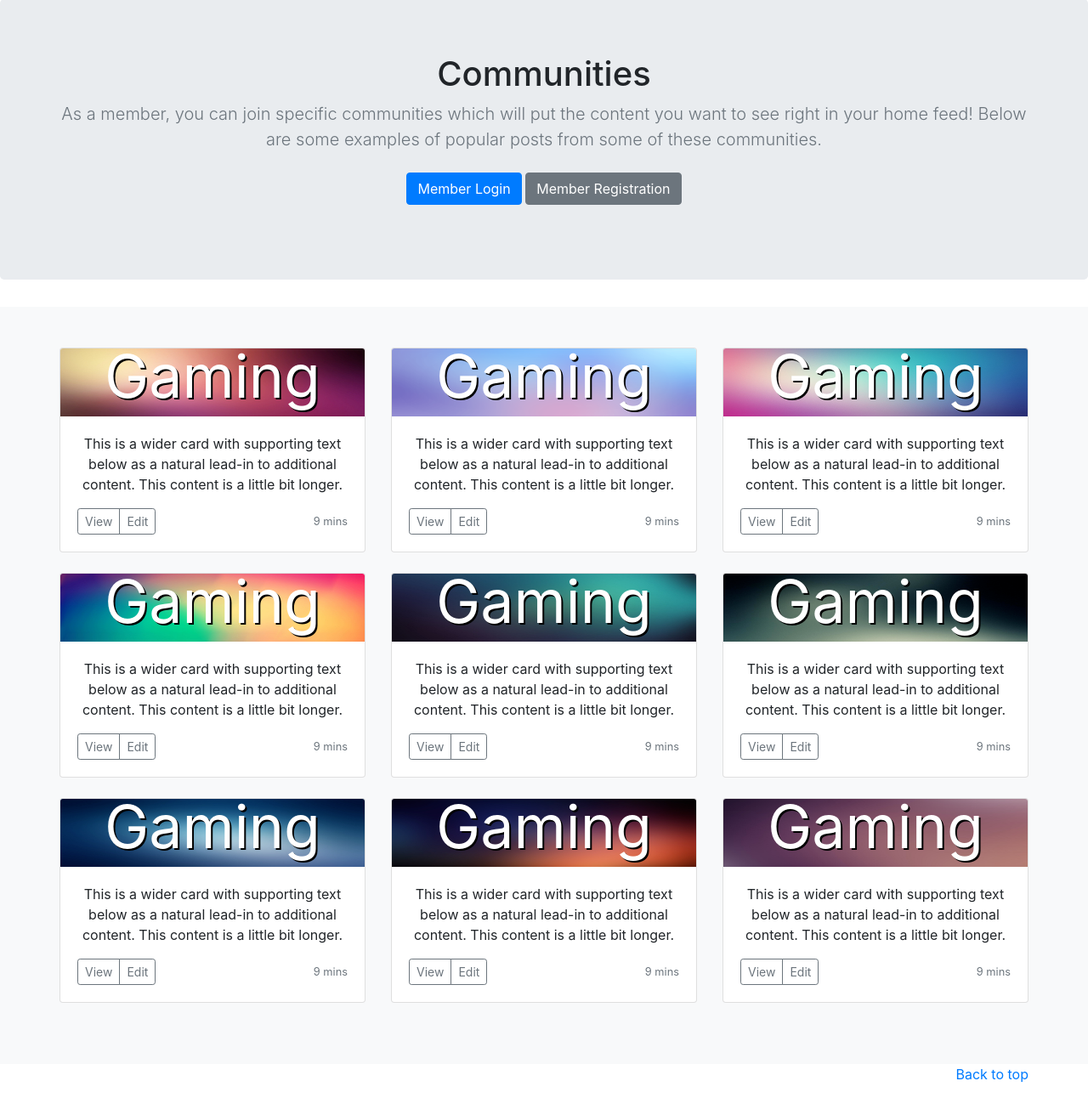
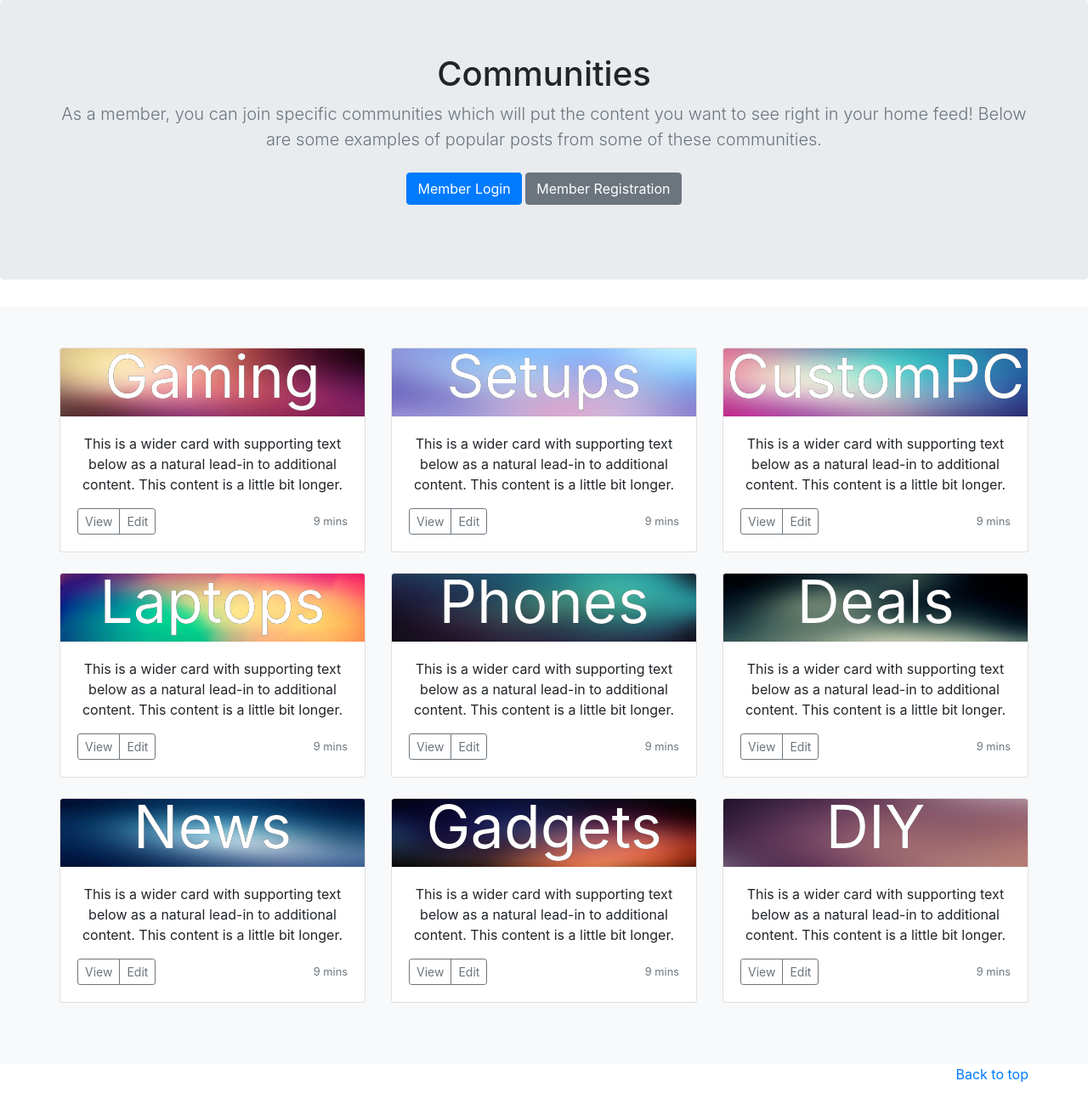
Before and after one commit to BringBackTron/HardwareTalk, a PHP site: page /views/home.html in a window 1280 px wide. Shown: the part 57-1349 px from the top of the page at 85% size. Run offline with PHP 8.4, Linux system fonts and the light colour scheme.

Commit message:
Added community names

```diff
--- a/stylesheets/home.css
+++ b/stylesheets/home.css
@@ -9,7 +9,7 @@
     left: 50%;
     transform: translate(-50%, -50%);
     color: white;
-    text-shadow: 2px 2px black;
+    text-shadow: 0px 0px black;
 }
 
 .container {
--- a/views/home.html
+++ b/views/home.html
@@ -90,7 +90,7 @@
                     <div class="card mb-4 box-shadow">
                         <div class="container">
                             <img class="card-img-top gradient" alt="Card image cap" src="images/communities/img_2.png">
-                            <div class="centered"><p class="community-text">Gaming</p></div>
+                            <div class="centered"><p class="community-text">Setups</p></div>
                         </div>
                         <div class="card-body">
                             <p class="card-text">This is a wider card with supporting text below as a natural lead-in to additional content. This content is a little bit longer.</p>
@@ -108,7 +108,7 @@
                     <div class="card mb-4 box-shadow">
                         <div class="container">
                             <img class="card-img-top gradient" alt="Card image cap" src="images/communities/img_3.png">
-                            <div class="centered"><p class="community-text">Gaming</p></div>
+                            <div class="centered"><p class="community-text">CustomPC</p></div>
                         </div>
                         <div class="card-body">
                             <p class="card-text">This is a wider card with supporting text below as a natural lead-in to additional content. This content is a little bit longer.</p>
@@ -127,7 +127,7 @@
                     <div class="card mb-4 box-shadow">
                         <div class="container">
                             <img class="card-img-top gradient" alt="Card image cap" src="images/communities/img_4.png">
-                            <div class="centered"><p class="community-text">Gaming</p></div>
+                            <div class="centered"><p class="community-text">Laptops</p></div>
                         </div>
                         <div class="card-body">
                             <p class="card-text">This is a wider card with supporting text below as a natural lead-in to additional content. This content is a little bit longer.</p>
@@ -145,7 +145,7 @@
                     <div class="card mb-4 box-shadow">
                         <div class="container">
                             <img class="card-img-top gradient" alt="Card image cap" src="images/communities/img_5.png">
-                            <div class="centered"><p class="community-text">Gaming</p></div>
+                            <div class="centered"><p class="community-text">Phones</p></div>
                         </div>
                         <div class="card-body">
                             <p class="card-text">This is a wider card with supporting text below as a natural lead-in to additional content. This content is a little bit longer.</p>
@@ -163,7 +163,7 @@
                     <div class="card mb-4 box-shadow">
                         <div class="container">
                             <img class="card-img-top gradient" alt="Card image cap" src="images/communities/img_6.png">
-                            <div class="centered"><p class="community-text">Gaming</p></div>
+                            <div class="centered"><p class="community-text">Deals</p></div>
                         </div>
                         <div class="card-body">
                             <p class="card-text">This is a wider card with supporting text below as a natural lead-in to additional content. This content is a little bit longer.</p>
@@ -182,7 +182,7 @@
                     <div class="card mb-4 box-shadow">
                         <div class="container">
                             <img class="card-img-top gradient" alt="Card image cap" src="images/communities/img_7.png">
-                            <div class="centered"><p class="community-text">Gaming</p></div>
+                            <div class="centered"><p class="community-text">News</p></div>
                         </div>
                         <div class="card-body">
                             <p class="card-text">This is a wider card with supporting text below as a natural lead-in to additional content. This content is a little bit longer.</p>
@@ -200,7 +200,7 @@
                     <div class="card mb-4 box-shadow">
                         <div class="container">
                             <img class="card-img-top gradient" alt="Card image cap" src="images/communities/img_8.png">
-                            <div class="centered"><p class="community-text">Gaming</p></div>
+                            <div class="centered"><p class="community-text">Gadgets</p></div>
                         </div>
                         <div class="card-body">
                             <p class="card-text">This is a wider card with supporting text below as a natural lead-in to additional content. This content is a little bit longer.</p>
@@ -218,7 +218,7 @@
                     <div class="card mb-4 box-shadow">
                         <div class="container">
                             <img class="card-img-top gradient" alt="Card image cap" src="images/communities/img_9.png">
-                            <div class="centered"><p class="community-text">Gaming</p></div>
+                            <div class="centered"><p class="community-text">DIY</p></div>
                         </div>
                         <div class="card-body">
                             <p class="card-text">This is a wider card with supporting text below as a natural lead-in to additional content. This content is a little bit longer.</p>
```
